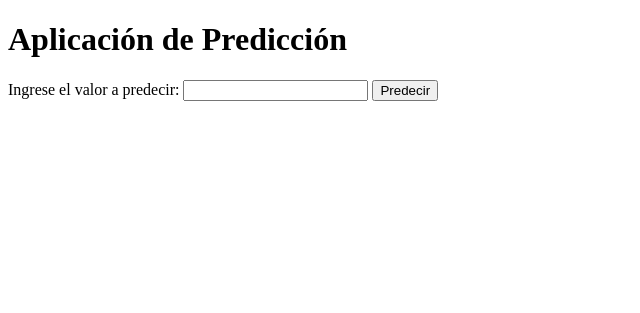
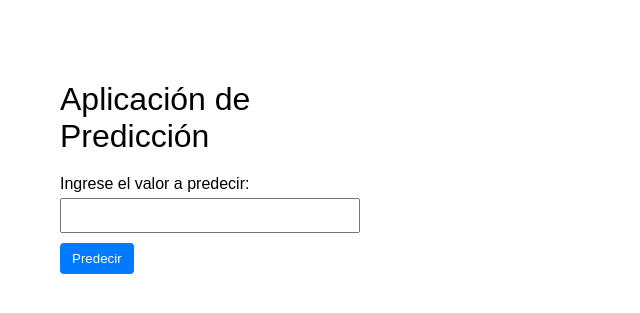
Before and after one commit to Carlosclab/talenttech2_ia, a Flask app: page / in a window 1280 px wide. Shown: the top 313 px of the page, without its empty margins (0-640 px from the left). Run offline with Flask 3, Linux system fonts and the light colour scheme; parts of the project's set-up code (start-up, migrations or seed data) failed here and were passed over.

Commit message:
primer commit

```diff
--- a/app.py
+++ b/app.py
@@ -4,41 +4,47 @@ import os
 
 app = Flask(__name__)
 
-# Ruta base del proyecto
 BASE_DIR = os.path.dirname(os.path.abspath(__file__))
-
-# Rutas de los modelos
-#regression_model_path = os.path.join(BASE_DIR, 'models', 'regression_model.pkl')
+# regression_model_path = os.path.join(BASE_DIR, 'models', 'regression_model.pkl')
 classification_model_path = os.path.join(BASE_DIR, 'models', 'classification_model.pkl')
 
-# Carga de los modelos
-#regression_model = joblib.load(regression_model_path)
+# regression_model = joblib.load(regression_model_path)
 classification_model = joblib.load(classification_model_path)
 
 @app.route('/', methods=['GET', 'POST'])
 def index():
     prediction = None
     classification_result = None
+    bg_color = "#ffffff"  # color por defecto (blanco)
 
     if request.method == 'POST':
-        input_value = request.form.get('input_value')
+        input_value = request.form.get('input_value', None)
         try:
-            # Convertir el input a número (depende de tu modelo, aquí suponemos numérico)
             input_value_num = float(input_value)
             X = [[input_value_num]]
 
-            # Predicción con el modelo de regresión
-            #prediction = regression_model.predict(X)[0]
+            # Predicción de regresión
+            # prediction = regression_model.predict(X)[0]
 
-            # Predicción con el modelo de clasificación
+            # Predicción de clasificación
             class_pred = classification_model.predict(X)[0]
             classification_result = "Alto" if class_pred == 1 else "Bajo"
-        except ValueError:
-            # Si el valor no se puede convertir a número
+
+            # Cambiar el color de fondo según el resultado de clasificación
+            if classification_result == "Alto":
+                bg_color = "#f8d7da"  # Fondo rojizo
+            else:
+                bg_color = "#d4edda"  # Fondo verdoso
+
+        except (ValueError, TypeError):
             prediction = "Entrada inválida"
             classification_result = "No se pudo clasificar"
+            bg_color = "#ffffff"
 
-    return render_template('index.html', prediction=prediction, classification_result=classification_result)
+    return render_template('index.html',
+                           prediction=prediction,
+                           classification_result=classification_result,
+                           bg_color=bg_color)
 
 if __name__ == "__main__":
     app.run(debug=True)
--- a/templates/index.html
+++ b/templates/index.html
@@ -4,8 +4,55 @@
     <meta charset="UTF-8" />
     <meta name="viewport" content="width=device-width, initial-scale=1.0"/>
     <title>Predicción</title>
+    <style>
+        body {
+            font-family: Arial, sans-serif;
+            margin: 40px;
+        }
+
+        .container {
+            background: white;
+            padding: 20px;
+            border-radius: 8px;
+            max-width: 300px;
+        }
+
+        label {
+            display: block;
+            margin-bottom: 5px;
+        }
+
+        input[type="text"] {
+            width: 100%;
+            padding: 8px;
+            margin-bottom: 10px;
+            box-sizing: border-box;
+        }
+
+        button {
+            background-color: #007bff;
+            color: #fff;
+            padding: 8px 12px;
+            border: none;
+            border-radius: 4px;
+            cursor: pointer;
+        }
+
+        h1, h2 {
+            font-weight: normal;
+        }
+
+        h1 {
+            margin-bottom: 20px;
+        }
+
+        h2 {
+            margin-top: 20px;
+        }
+    </style>
 </head>
-<body>
+<body style="background-color: {{ bg_color }};">
+    <div class="container">
         <h1>Aplicación de Predicción</h1>
         <form method="post">
             <label for="input_value">Ingrese el valor a predecir:</label>
@@ -20,5 +67,6 @@
         {% if classification_result %}
             <h2>Resultado de la clasificación: {{ classification_result }}</h2>
         {% endif %}
+    </div>
 </body>
 </html>
```
Also changed, not shown: requirements.txt (added, +12 -0 lines), vercel.json (added). Lines whose indentation alone changed are shown as unchanged.
